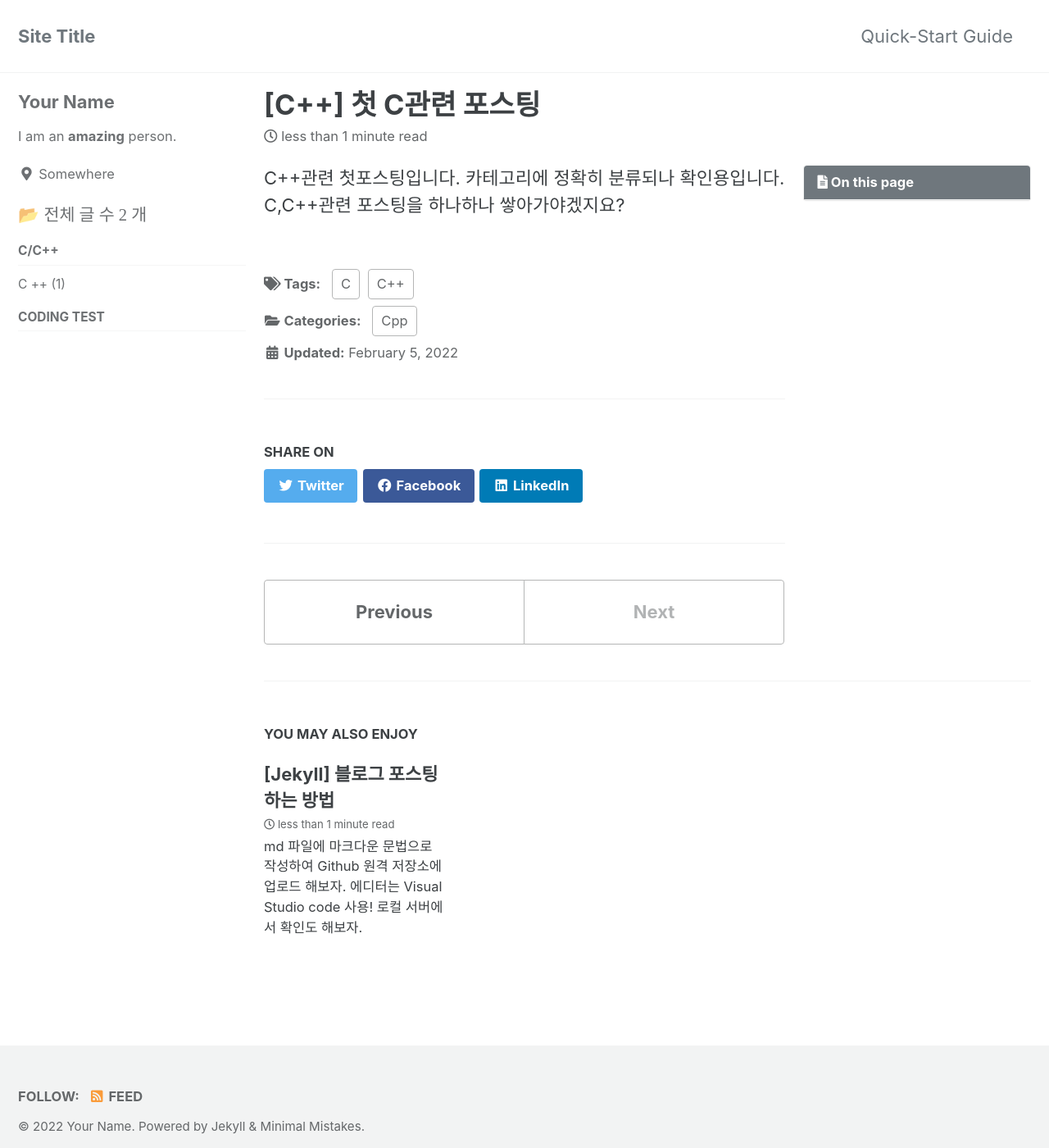
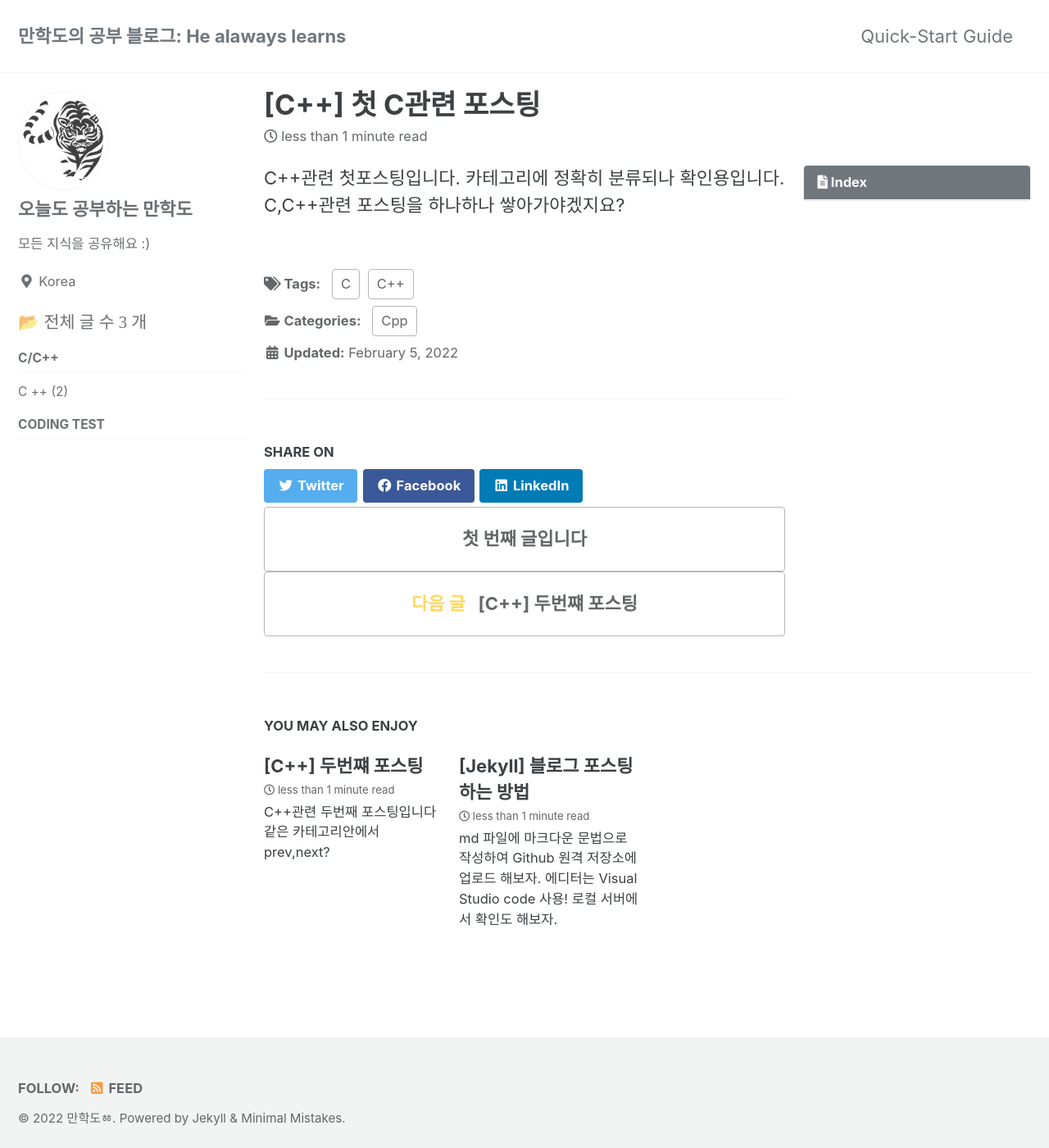
Before and after one commit to alivedman/alivedman.github.io, a Jekyll site: the page built from _posts/2022-02-05-myfirst-C-post.md, in a window 1280 px wide and 1400 px high. Shown: the whole window at 82% size. Built offline with Jekyll 4.4.1, drawn with Linux system fonts in a browser that asks for light colours; cached includes are drawn as plain includes.

Commit message:
add : change exterior 	1. change blog's exterior 	2. add prev & next in same category

```diff
--- a/_config.yml
+++ b/_config.yml
@@ -16,10 +16,10 @@ minimal_mistakes_skin    : "default" # "air", "aqua", "contrast", "dark", "dirt"
 
 # Site Settings
 locale                   : "en-US"
-title                    : "Site Title"
+title                    : "만학도의 공부 블로그: He alaways learns"
 title_separator          : "-"
 subtitle                 : # site tagline that appears below site title in masthead
-name                     : "Your Name"
+name                     : "만학도ㆅ"
 description              : "An amazing website."
 url                      : # the base hostname & protocol for your site e.g. "https://mmistakes.github.io"
 baseurl                  : # the subpath of your site, e.g. "/blog"
@@ -102,10 +102,11 @@ analytics:
 
 # Site Author
 author:
-  name             : "Your Name"
-  avatar           : # path of avatar image, e.g. "/assets/images/bio-photo.jpg"
-  bio              : "I am an **amazing** person."
-  location         : "Somewhere"
+  name             : "오늘도 공부하는 만학도"
+  avatar           : "/assets/images/black_tiger.png"
+    # path of avatar image, e.g. "/assets/images/bio-photo.jpg"
+  bio              : "모든 지식을 공유해요 :)"
+  location         : "Korea"
   email            :
   links:
     - label: "Email"
--- a/_data/ui-text.yml
+++ b/_data/ui-text.yml
@@ -14,7 +14,7 @@ en: &DEFAULT_EN
   breadcrumb_separator       : "/"
   menu_label                 : "Toggle menu"
   search_label               : "Toggle search"
-  toc_label                  : "On this page"
+  toc_label                  : "Index"
   ext_link_label             : "Direct link"
   less_than                  : "less than"
   minute_read                : "minute read"
--- a/_includes/post_pagination.html
+++ b/_includes/post_pagination.html
@@ -1,14 +1,30 @@
-{% if page.previous or page.next %}
-  <nav class="pagination">
-    {% if page.previous %}
-      <a href="{{ page.previous.url | relative_url }}" class="pagination--pager" title="{{ page.previous.title | markdownify | strip_html }}">{{ site.data.ui-text[site.locale].pagination_previous | default: "Previous" }}</a>
+{% assign cat = page.categories[0] %}
+{% assign cat_list = site.categories[cat] %}
+{% for post in cat_list %}
+  {% if post.url == page.url %}
+  	{% assign prevIndex = forloop.index0 | minus: 1 %}
+  	{% assign nextIndex = forloop.index0 | plus: 1 %}
+  	{% if forloop.first == false %}
+  	  {% assign next_post = cat_list[prevIndex] %}
+  	{% endif %}
+  	{% if forloop.last == false %}
+  	  {% assign prev_post = cat_list[nextIndex] %}
+  	{% endif %}
+  	{% break %}
+  {% endif %}
+{% endfor %}
+
+{% if prev_post or next_post %}
+  <nav class="pagination_prev_next">
+    {% if prev_post %}
+      <a href="{{ prev_post.url }}" class="pagination_prev_next--pager"><span class="prev_next">이전 글  &nbsp</span>{{ prev_post.title }}</a>
     {% else %}
-      <a href="#" class="pagination--pager disabled">{{ site.data.ui-text[site.locale].pagination_previous | default: "Previous" }}</a>
+      <a href="#" class="pagination_prev_next--pager disabled">첫 번째 글입니다</a>
     {% endif %}
-    {% if page.next %}
-      <a href="{{ page.next.url | relative_url }}" class="pagination--pager" title="{{ page.next.title | markdownify | strip_html }}">{{ site.data.ui-text[site.locale].pagination_next | default: "Next" }}</a>
+    {% if next_post %}
+      <a href="{{ next_post.url }}" class="pagination_prev_next--pager"><span class="prev_next">다음 글  &nbsp  </span>{{ next_post.title }}</a>
     {% else %}
-      <a href="#" class="pagination--pager disabled">{{ site.data.ui-text[site.locale].pagination_next | default: "Next" }}</a>
+      <a href="#" class="pagination_prev_next--pager disabled">가장 최근 글입니다</a>
     {% endif %}
   </nav>
 {% endif %}
--- /dev/null
+++ b/_posts/2022-02-07-mysecond-C-post.md
@@ -0,0 +1,17 @@
+---
+title:  "[C++] 두번쨰 포스팅"
+excerpt: "C++관련 두번째 포스팅입니다 같은 카테고리안에서 prev,next?"
+
+categories:
+  - Cpp
+tags:
+  - [C, C++]
+
+toc: true
+toc_sticky: true
+
+date: 2022-02-07
+last_modified_at: 2022-02-07
+---
+C++관련 두번째 포스팅입니다. 같은 카테고리 안에서 prev, next 글로
+<br> 넘어가는지 확인용입니다.
--- a/_sass/minimal-mistakes/_navigation.scss
+++ b/_sass/minimal-mistakes/_navigation.scss
@@ -571,3 +571,31 @@
     padding-left: 3.25rem
   }
 }
+
+.pagination_prev_next {
+  @include clearfix();
+  float: left;
+  width: 100%;
+
+  /* next/previous buttons */
+  &--pager {
+    margin-top: 0em;
+    padding-top: 0em;
+    display: block;
+    padding: 1em 2em;
+    //float: left;
+    width: 100%;
+    font-family: $sans-serif;
+    font-size: $type-size-5;
+    font-weight: bold;
+    text-align: center;
+    text-decoration: none;
+    color: $muted-text-color;
+    border: 1px solid mix(#000, $border-color, 25%);
+    border-radius: $border-radius;
+
+    .prev_next {
+            color:#ffd861;
+    }
+    }
+    }
```
Also changed, not shown: assets/images/black_tiger.png (added).
